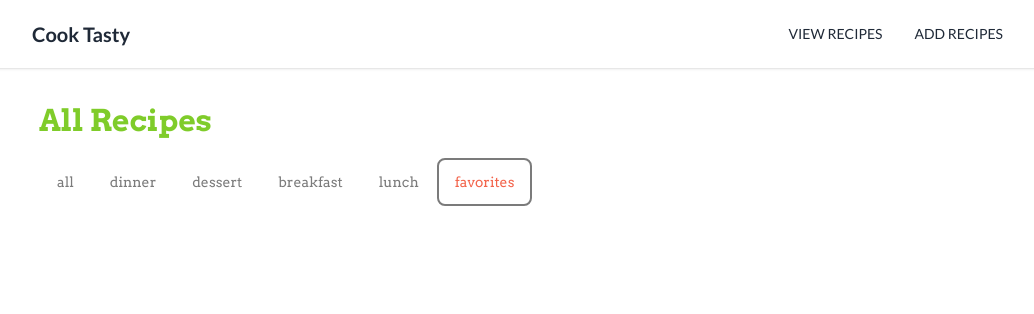
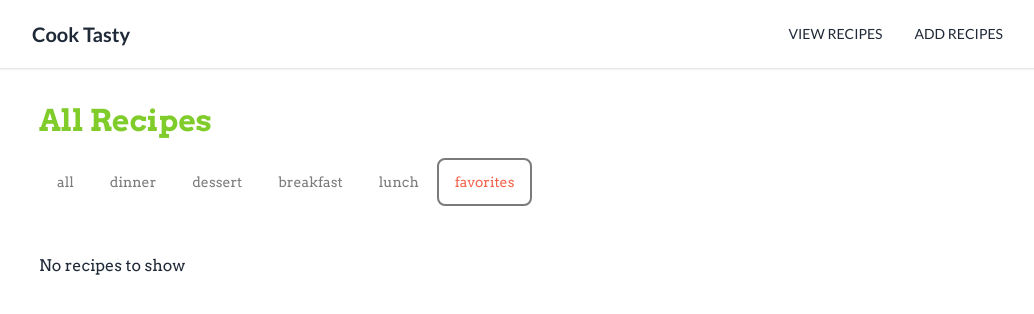
Before and after one commit to jldavis23/cook-tasty, a Next.js app: page / in a window 1280 px wide. Both pictures are taken after a click on the radio button "favorites". Shown: the top 314 px of the page, without its empty margins (121-1155 px from the left). Built offline with nearby package versions, Linux system fonts and the light colour scheme.

Commit message:
user can add favorite recipes

```diff
--- a/app/components/ViewRecipe.js
+++ b/app/components/ViewRecipe.js
@@ -1,6 +1,18 @@
 'use client'
 
 export function ViewRecipe({ recipeToView, setRecipeToView, setInViewMode, allRecipes, setAllRecipes }) {
+
+    const toggleFavorite = () => {
+        const updatedRecipes = allRecipes.map((recipe) => {
+            if (recipe.id === recipeToView.id) {
+                setRecipeToView({ ...recipe, isFavorite: !recipe.isFavorite })
+                return { ...recipe, isFavorite: !recipe.isFavorite }
+            } else {
+                return recipe
+            }
+        })
+        setAllRecipes(updatedRecipes)
+    }
 
     const deleteRecipe = () => {
         const updatedRecipes = allRecipes.filter(recipe => recipe.id !== recipeToView.id)
@@ -32,7 +44,7 @@ export function ViewRecipe({ recipeToView, setRecipeToView, setInViewMode, allRe
                         <p className="italic text-accent font-sm">Source: {recipeToView.source}</p>
                     </div>
 
-                    <div><button className="btn font-normal font-lato btn-sm btn-outline btn-primary">ADD TO FAVORITES</button></div>
+                    <div><button className="btn font-normal font-lato btn-sm btn-outline btn-primary" onClick={toggleFavorite}>{recipeToView.isFavorite ? 'REMOVE FROM FAVORITES' : 'ADD TO FAVORITES'}</button></div>
 
                     <h2 className="font-bold text-2xl">Steps</h2>
 
--- a/app/page.js
+++ b/app/page.js
@@ -39,14 +39,15 @@ export default function Home() {
                     <div className="filter-btns flex flex-col flex-wrap min-[575px]:flex-row">
                         <input className="btn btn-outline font-normal" type="radio" name="categories" aria-label="all" onChange={() => setFilterApplied('all')} checked={filterApplied === 'all'} />
                         {categories.map((category, i) => (
-                            <input key={i} className="btn btn-outline font-normal" type="radio" name="categories" aria-label={category} onChange={() => setFilterApplied(category)} checked={filterApplied === category}/>
+                            <input key={i} className="btn btn-outline font-normal" type="radio" name="categories" aria-label={category} onChange={() => setFilterApplied(category)} checked={filterApplied === category} />
                         ))}
-                        <input className="btn btn-outline font-normal" type="radio" name="categories" aria-label="favorites" onChange={() => setFilterApplied('favorites')} checked={filterApplied === 'favorites'}/>
+                        <input className="btn btn-outline font-normal" type="radio" name="categories" aria-label="favorites" onChange={() => setFilterApplied('favorites')} checked={filterApplied === 'favorites'} />
                     </div>
 
                     {/* List of Recipes */}
                     <div className='grid min-[575px]:grid-cols-2 lg:grid-cols-3 gap-6'>
-                        {filteredRecipes.map((recipe) => (
+                        {filteredRecipes.length ? (
+                            filteredRecipes.map((recipe) => (
                                 <figure key={recipe.id} className='shadow-md cursor-pointer hover:shadow-2xl transition-all' onClick={() => openRecipe(recipe)}>
                                     <img src={recipe.imageURL} alt={recipe.name} />
                                     <figcaption className='p-5 flex flex-col gap-2'>
@@ -57,7 +58,11 @@ export default function Home() {
                                         </div>
                                     </figcaption>
                                 </figure>
-                        ))}
+                            ))
+                        ) : (
+                            <p className='my-7'>No recipes to show</p>
+                        )}
+
                     </div>
                 </section>
             ) : (
```
Lines whose indentation alone changed are shown as unchanged.
